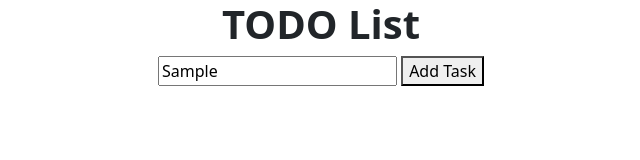
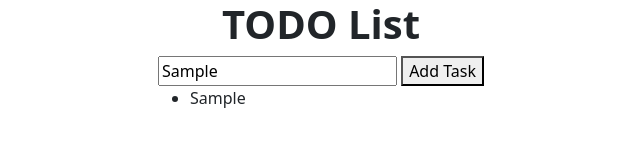
Before and after one commit to egjavier/activity12, a plain HTML site: page index.html in a window 1280 px wide. Both pictures are taken after typing "Sample" into the empty fields and a click on the button "Add Task". Shown: the full height of the page, 319-959 px from the left. Drawn offline with nearby package versions, Linux system fonts and the light colour scheme.

Commit message:
adding a task

```diff
--- a/index.html
+++ b/index.html
@@ -13,10 +13,14 @@
   </header>
 
   <main id="app">
-    <input type="text" id="todoInput" placeholder="Enter a task..." required>
-    <button id="addTask">Add Task</button>
+    <input type="text" id="todoInput" placeholder="Enter a task...">
+    <button id="addTask" type="submit">Add Task</button>
     <ul id="taskList"></ul>
   </main>
+
+  <!-- <footer>
+    Base404 Eunice Javier
+  </footer> -->
 
   <script src="https://cdn.jsdelivr.net/npm/bootstrap@5.3.2/dist/js/bootstrap.bundle.min.js" integrity="sha384-C6RzsynM9kWDrMNeT87bh95OGNyZPhcTNXj1NW7RuBCsyN/o0jlpcV8Qyq46cDfL" crossorigin="anonymous"></script>
   <script src="script.js"></script>
--- a/script.js
+++ b/script.js
@@ -0,0 +1,11 @@
+const addTask = document.querySelector('#addTask');
+const todoInput = document.querySelector('#todoInput');
+const taskList = document.querySelector('#taskList');
+
+addTask.addEventListener('click', () => {
+  const newList = document.createElement('li');
+  const newTask = document.createTextNode(`${todoInput.value}`);
+  newList.appendChild(newTask);
+  taskList.appendChild(newList);
+
+})
```
